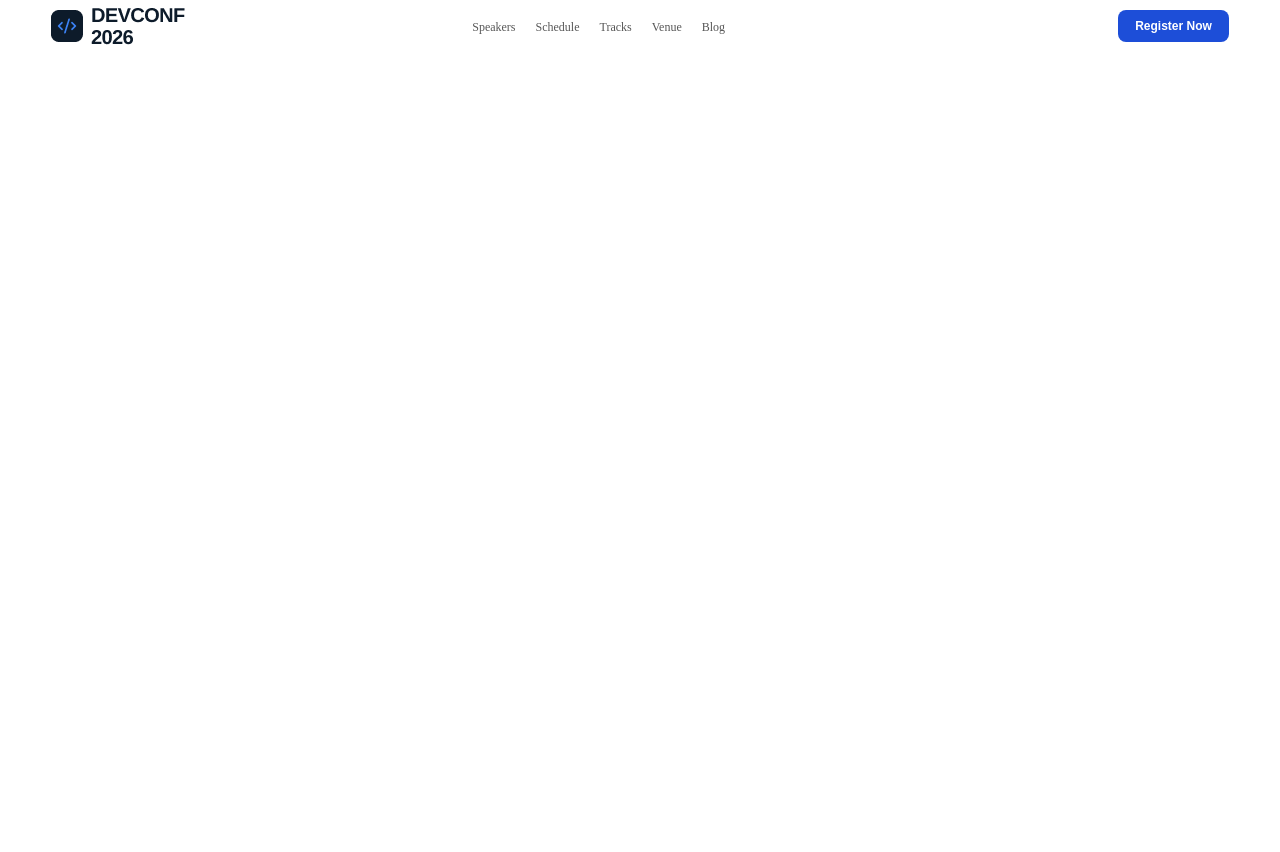
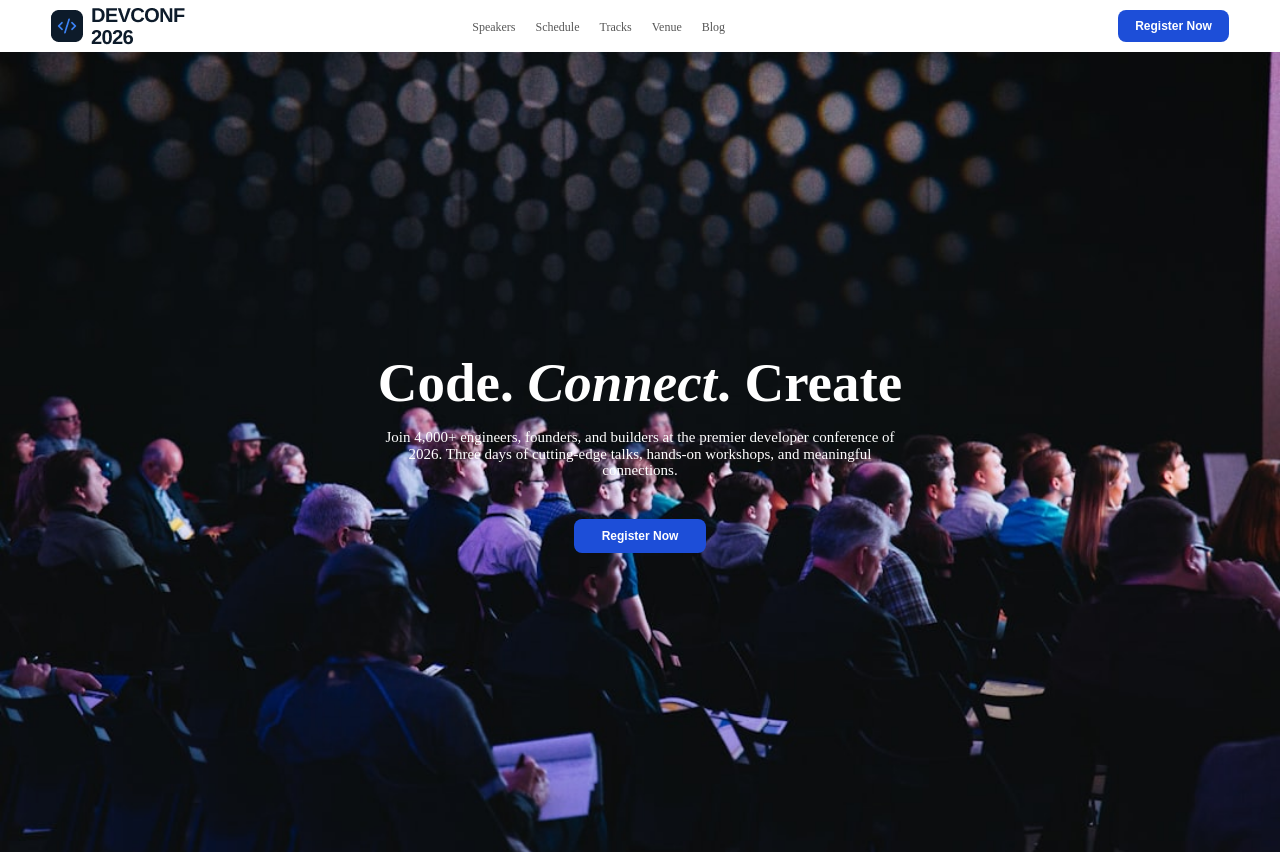
Before and after one commit to Sadekul21/Assignment01-b14, a plain HTML site: page index.html in a window 1280 px wide. Before the commit the page ends 800 px from the top, so only its background shows below. Drawn offline with Linux system fonts and the light colour scheme.

Commit message:
Add header section

```diff
--- a/index.html
+++ b/index.html
@@ -22,5 +22,13 @@
       </ul>
       <button>Register Now</button>
     </nav>
+    <!-- header -->
+     <header>
+        <div class="header-content">
+     <h1>Code. <span>Connect</span>. Create</h1>
+       <p>Join 4,000+ engineers, founders, and builders at the premier developer conference of 2026. Three days of cutting-edge talks, hands-on workshops, and meaningful connections.</p>
+       <button>Register Now</button>
+       </div>
+     </header>
   </body>
 </html>
```
